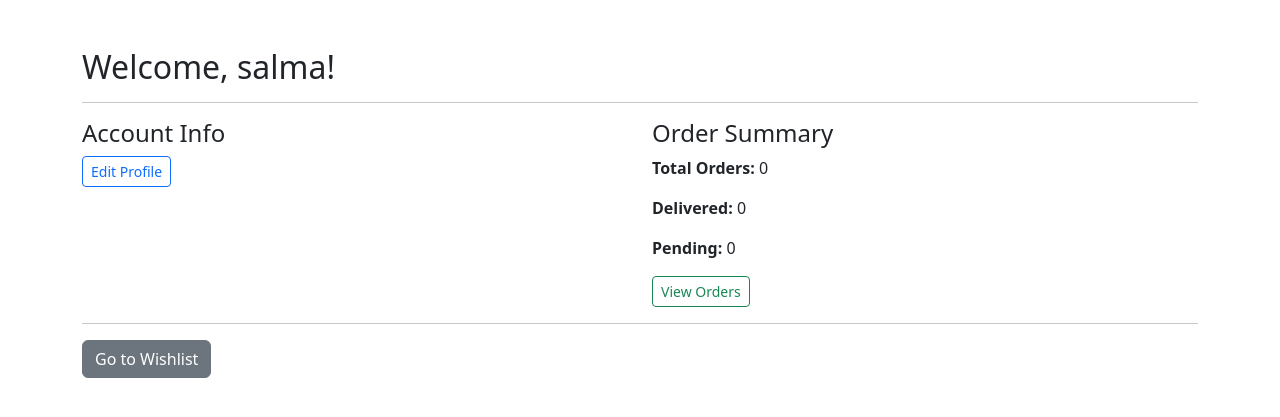
After one commit to Salmathmullali/Shop4U, a Django app: page /user_dashboard/ in a window 1280 px wide. The commit adds this page. Shown: the top 417 px of the page. Run offline with Django 5.2, Linux system fonts and the light colour scheme; a user stored in the database is signed in; data comes from the database, SQL or seed files in the repository; both versions use the stored data as it was after the commit.

Commit message:
user_page_creation

```diff
--- a/app/templates/register.html
+++ b/app/templates/register.html
@@ -32,6 +32,7 @@
   <h2 class="text-center mb-4">Create Account</h2>
   <form method="POST" action="">
     {% csrf_token %}
+    {{ form.as_p }}
     <div class="mb-3">
       <label for="username" class="form-label">Username</label>
       <input type="text" name="username" class="form-control" required>
--- /dev/null
+++ b/app/templates/user_dashboard.html
@@ -0,0 +1,35 @@
+<!DOCTYPE html>
+<html lang="en">
+<head>
+  <meta charset="UTF-8">
+  <title>User Dashboard</title>
+  <link href="https://cdn.jsdelivr.net/npm/bootstrap@5.3.3/dist/css/bootstrap.min.css" rel="stylesheet">
+</head>
+<body>
+<div class="container mt-5">
+  <h2>Welcome, {{ user.username }}!</h2>
+  <hr>
+
+  <div class="row">
+    <div class="col-md-6">
+      <h4>Account Info</h4>
+      <!-- <p><strong>Email:</strong> {{ user.email }}</p>
+      <p><strong>Phone:</strong> {{ profile.phone }}</p>
+      <p><strong>Address:</strong> {{ profile.address }}</p> -->
+      <a href="{% url 'edit_profile' %}" class="btn btn-outline-primary btn-sm">Edit Profile</a>
+    </div>
+
+    <div class="col-md-6">
+      <h4>Order Summary</h4>
+      <p><strong>Total Orders:</strong> {{ total_orders }}</p>
+      <p><strong>Delivered:</strong> {{ delivered_orders }}</p>
+      <p><strong>Pending:</strong> {{ pending_orders }}</p>
+      <a href="{% url 'my_orders' %}" class="btn btn-outline-success btn-sm">View Orders</a>
+    </div>
+  </div>
+
+  <hr>
+  <a href="{% url 'wishlist' %}" class="btn btn-secondary">Go to Wishlist</a>
+</div>
+</body>
+</html>
--- a/app/urls.py
+++ b/app/urls.py
@@ -23,7 +23,7 @@ urlpatterns= [
     path('register/', views.register_view, name="register"),
     path('login/', views.login_view, name="login"),
     path('logout/', views.logout_view, name="logout"),
-    path('user-dashboard/', views.user_dashboard, name='user_dashboard'),
+    path('user_dashboard/', views.user_dashboard, name='user_dashboard'),
     path('staff_dashboard/', views.staff_dashboard, name='staff_dashboard'),
     path('admin-dashboard/', views.admin_dashboard, name='admin_dashboard'),
     path("update-delivery/<int:order_id>/", views.update_delivery_status, name="update_delivery_status")
--- a/app/views.py
+++ b/app/views.py
@@ -11,7 +11,6 @@ from django.contrib.auth import authenticate, login, logout
 from django.contrib import messages
 from django.contrib.admin.views.decorators import staff_member_required
 from django.views.decorators.http import require_POST
-from django.shortcuts import redirect
 from django.db.models import Prefetch
 
 def home(request):
@@ -298,7 +297,7 @@ def register_view(request):
             return redirect('login')
     else:
         form = RegisterForm()
-    return render(request, "auth/register.html", {"form": form})
+    return render(request, "register.html", {"form": form})
 
 def login_view(request):
     if request.method == "POST":
@@ -313,7 +312,7 @@ def login_view(request):
             elif user.is_staff:
                 return redirect('staff_dashboard')
             else:
-                return redirect('user_dashboard')
+                return redirect('user_dashboard')  # ✅ fixed
         else:
             messages.error(request, "Invalid credentials")
     return render(request, "login.html")
@@ -323,9 +322,22 @@ def logout_view(request):
     logout(request)
     return redirect('login')
 
-@login_required
 def user_dashboard(request):
-    return render(request, "dashboard/user.html")
+    user = request.user
+
+    orders = Order.objects.filter(user=user)
+    total_orders = orders.count()
+    delivered_orders = orders.filter(is_completed=True).count()
+    pending_orders = orders.filter(is_completed=False).count()
+
+    context = {
+        "user": user,
+        "total_orders": total_orders,
+        "delivered_orders": delivered_orders,
+        "pending_orders": pending_orders
+    }
+
+    return render(request, "user_dashboard.html", context)
 
 # @staff_member_required
 def staff_dashboard(request):
```
Also changed, not shown: app/models.py (+8 -0 lines), app/migrations/0009_profile.py (added), db.sqlite3.
